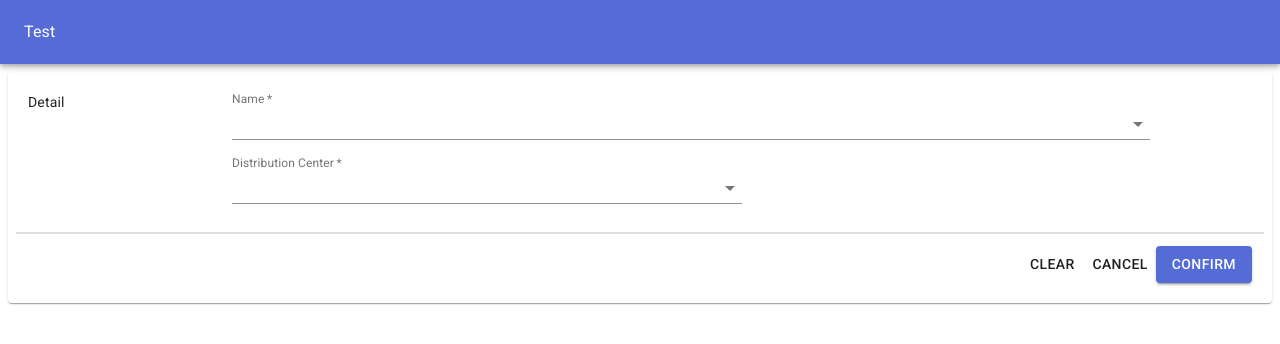
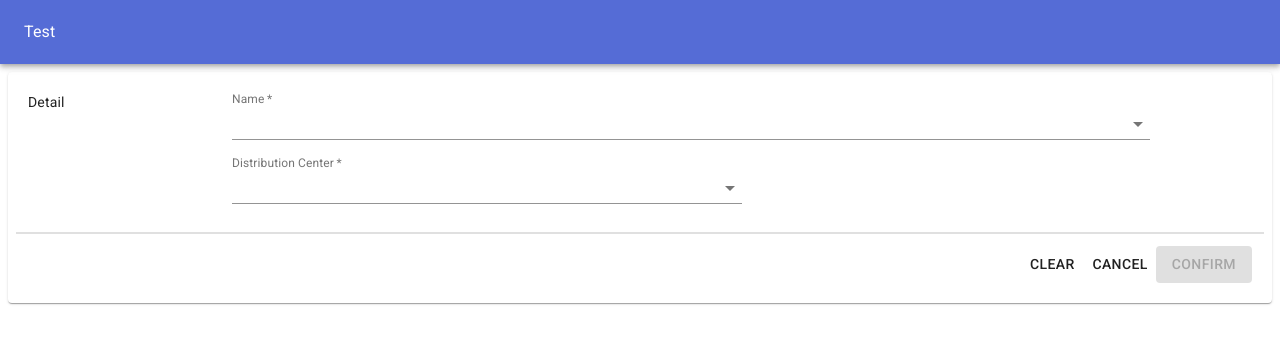
Before and after one commit to sozonome/material-formik-form, a Next.js app: page / in a window 1280 px wide. Shown: the top 344 px of the page. Built offline with nearby package versions, Linux system fonts and the light colour scheme.

Commit message:
add more validation to button confirm

```diff
--- a/src/components/sections/Actions.tsx
+++ b/src/components/sections/Actions.tsx
@@ -1,6 +1,6 @@
-import { Button, createStyles, Grid, makeStyles } from "@material-ui/core";
-import clsx from "clsx";
-import React from "react";
+import { Button, createStyles, Grid, makeStyles } from '@material-ui/core';
+import clsx from 'clsx';
+import React from 'react';
 
 const useStyles = makeStyles(
   createStyles({
@@ -8,7 +8,7 @@ const useStyles = makeStyles(
       padding: 12,
     },
     actionButtons: {
-      justifyContent: "flex-end",
+      justifyContent: 'flex-end',
     },
   })
 );
@@ -30,9 +30,9 @@ const Actions = ({ dirty, resetForm, errors }: ActionsProps) => {
       <Button onClick={() => resetForm()}>Clear</Button>
       <Button>Cancel</Button>
       <Button
-        color="primary"
-        disabled={Object.keys(errors).length > 0}
-        variant="contained"
+        color='primary'
+        disabled={!dirty || (dirty && Object.keys(errors).length > 0)}
+        variant='contained'
       >
         Confirm
       </Button>
```
